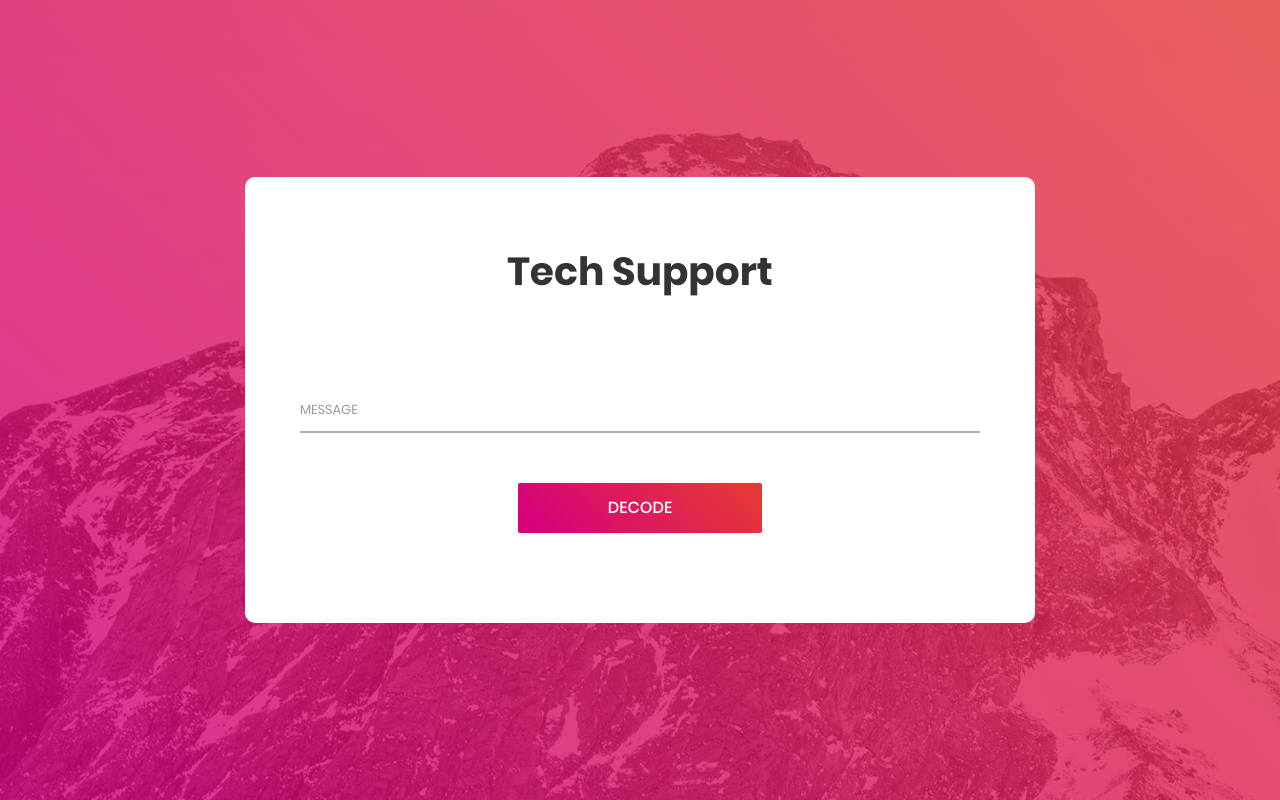
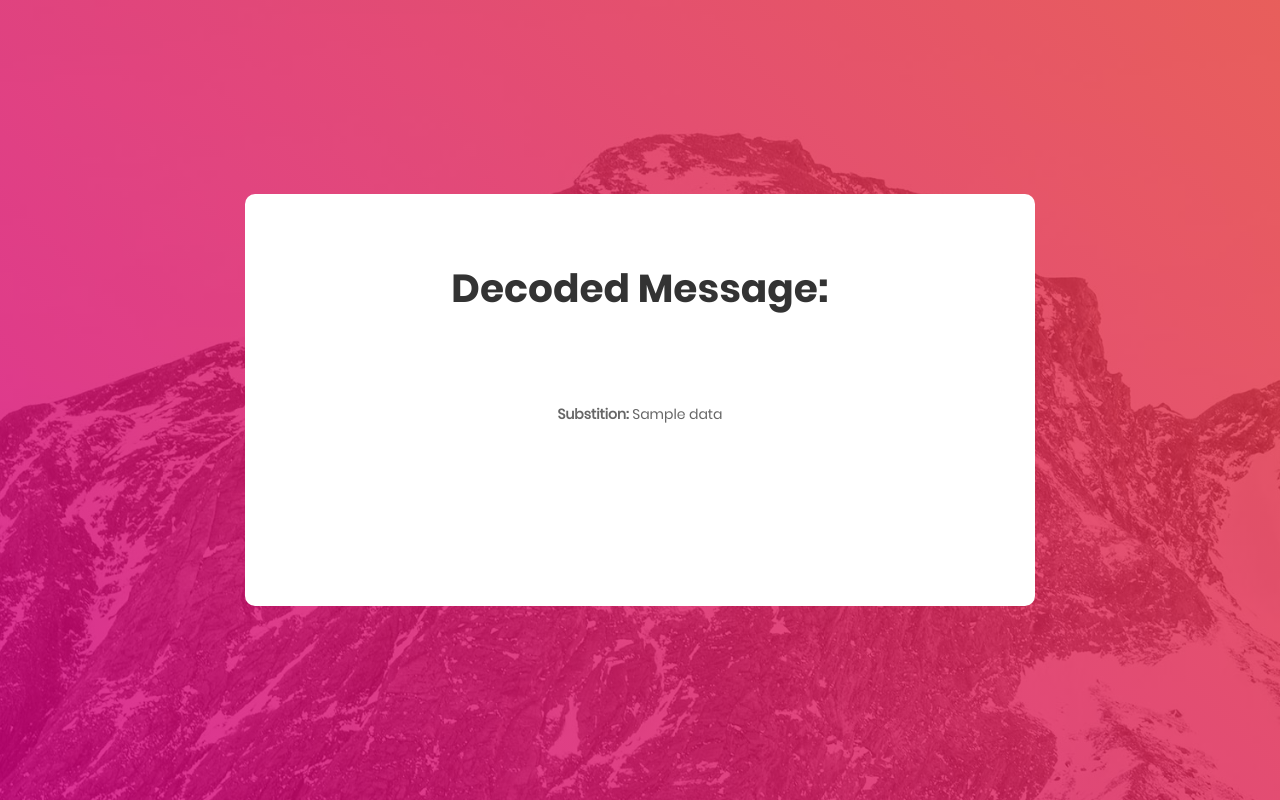
Before and after one commit to teamtechsupport/DEPRECATED-productionUWSGI, a Python web app: template templates/result.html in a window 1280 px wide. Run offline with Jinja, Linux system fonts and the light colour scheme; the template is opened without the code that fills it: most values are stand-ins (such as "Sample title", 1, 10 or a date in 2020); some libraries are stand-ins or nearby versions.

Commit message:
Design changes

```diff
--- a/static/css/main.css
+++ b/static/css/main.css
@@ -1,6 +1,3 @@
-/*//////////////////////////////////////////////////////////////////
-[ CHECKBOX ]*/
-
 .material-switch > input[type="checkbox"] {
   display: none;
 }
@@ -232,6 +229,9 @@ iframe {
 padding-bottom: 90px;
 }
 
+.result{
+word-break: break-all;
+}
 
 
 /*------------------------------------------------------------------
--- a/techsupport.py
+++ b/techsupport.py
@@ -25,8 +25,8 @@ def my_form_post():
 	text = request.form['text']
 	userinput = text.upper()
 	regex = re.compile('[^A-Z]')
-	print(regex.sub('', userinput), "HE")
-	return (annealing_decryption.anneal(regex.sub('', userinput), key, ciphertype, "swap", ""))
+	decoded = annealing_decryption.anneal(regex.sub('', userinput), key, ciphertype, "swap", "")
+    return render_template("result.html", data = decoded)
 
 if __name__ == "__main__":
 	app.run(host="0.0.0.0", port=8080)
--- a/templates/result.html
+++ b/templates/result.html
@@ -27,22 +27,14 @@
 			<div class="wrap-contact2">
 				<form class="contact2-form validate-form" method="POST">
 					<span class="contact2-form-title">
-						Tech Support
+						Decoded Message:
 					</span>
-
-					<div class="wrap-input2 validate-input" data-validate = "Message is required">
-						<input class="input2" name="text"></input>
-						<span class="focus-input2" data-placeholder="MESSAGE"></span>
-					</div>
-
-					<div class="container-contact2-form-btn">
-						<div class="wrap-contact2-form-btn">
-							<div class="contact2-form-bgbtn"></div>
-							<button class="contact2-form-btn" type="submit">
-								DECODE
-							</button>
-						</div>
-					</div>
+					<span class="contact2-form-title result">
+						<p>
+						<b>Substition:</b>
+						{{ data }}
+						</p>
+					</span>
 				</form>
 			</div>
 		</div>
```
Lines whose indentation alone changed are shown as unchanged.
